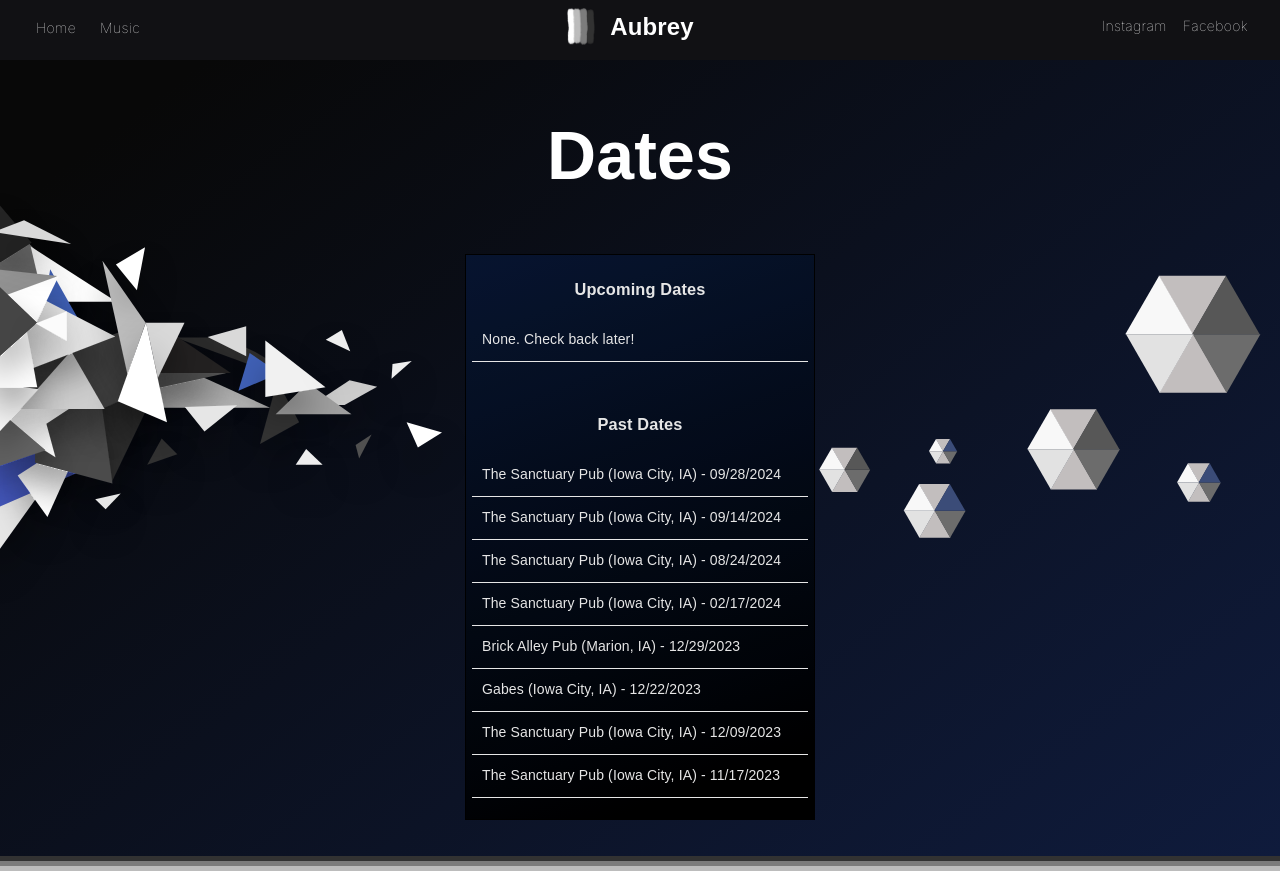
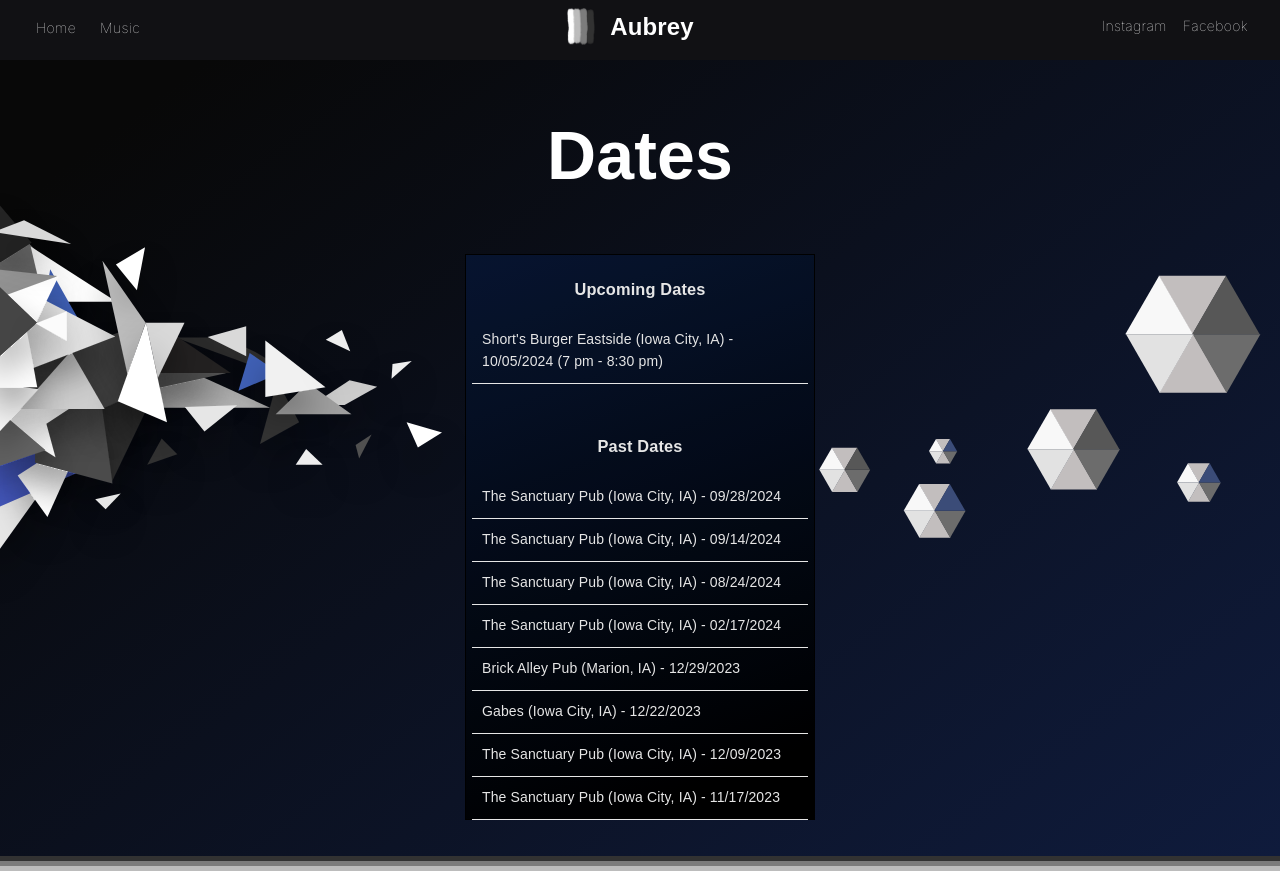
Before and after one commit to aubreyyates/theaubreymusic, a React (Create React App) app: page / in a window 1280 px wide. Built offline with nearby package versions, Linux system fonts and the light colour scheme; a web font is replaced by a local one.

Commit message:
Add upcoming show.

```diff
--- a/src/pages/home/HomeOverlay.js
+++ b/src/pages/home/HomeOverlay.js
@@ -7,7 +7,7 @@ import './HomeOverlay.css';
 import Shapes from './svgComponents/shapes';
 import ShapesLeft from './svgComponents/shapesLeft';
 
-// let upcomingDates = ['The Sanctuary Pub (Iowa City, IA) - 08/24/2024 (8pm - 10pm)'];
+let upcomingDates = [`Short's Burger Eastside (Iowa City, IA) - 10/05/2024 (7 pm - 8:30 pm)`];
 
 let pastDates = [
   'The Sanctuary Pub (Iowa City, IA) - 09/28/2024',
@@ -34,12 +34,12 @@ const HomeOverlay = () => {
             <div id="home-main-box">
               <div id="dates">
                 <h3>Upcoming Dates</h3>
-                <div className="date-line">None. Check back later!</div>
-                {/* {upcomingDates.map((item, index) => (
+                {/* <div className="date-line">None. Check back later!</div> */}
+                {upcomingDates.map((item, index) => (
                   <div className="date-line" key={index}>
                     {item}
                   </div>
-                ))} */}
+                ))}
                 <h3 id="past-dates">Past Dates</h3>
                 {pastDates.map((item, index) => (
                   <div className="date-line" key={index}>
```
